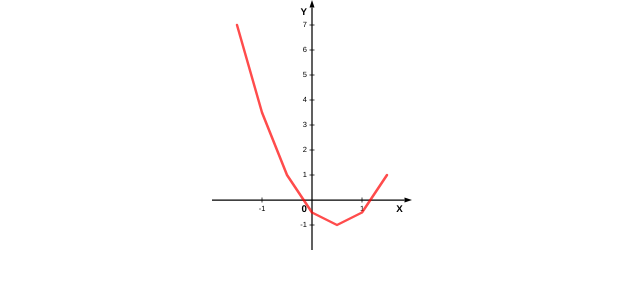
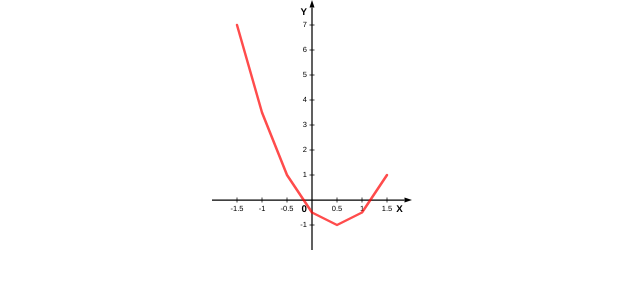
Before and after one commit to blr-Oliver/group_27.08, a plain HTML site: page projects/AngularSVG/index.html in a window 1280 px wide. Shown: the full height of the page, 328-968 px from the left. Drawn offline with nearby package versions, Linux system fonts and the light colour scheme.

Commit message:
Update linear-graph.html

```diff
--- a/projects/AngularSVG/linear-graph.html
+++ b/projects/AngularSVG/linear-graph.html
@@ -3,7 +3,7 @@
     <line class="axis" ng-attr-x1="{{graph.viewBox.x}}" y1="0" ng-attr-x2="{{graph.viewBox.maxX-3}}" y2="0"/>
     <path class="arrow" ng-attr-d="M{{graph.viewBox.maxX-3}}-1l3 1-3 1z" />
     <text class="plot-mark major" ng-attr-x="{{graph.viewBox.maxX-5}}" y="2" text-anchor="middle" dominant-baseline="hanging">X</text>
-    <g class="tick-group" ng-repeat="tick in graph.ticksX" ng-init="point=graph.computePoint(tick, 0)">
+    <g class="tick-group" ng-repeat="tick in graph.rangeX|ticks: graph.unit.x" ng-init="point=graph.computePoint(tick, 0)">
       <line class="tick" ng-attr-x1="{{point.x}}" y1="-1" ng-attr-x2="{{point.x}}" y2="1" />
       <text class="plot-mark" ng-attr-x="{{point.x}}" y="2" text-anchor="middle" dominant-baseline="hanging" ng-bind="tick"></text>
     </g>
@@ -12,7 +12,7 @@
     <line class="axis"  x1="0" ng-attr-y1="{{graph.viewBox.y+3}}" x2="0" ng-attr-y2="{{graph.viewBox.maxY}}"/>
     <path class="arrow" ng-attr-d="M-1 {{graph.viewBox.y+3}}l1-3 1 3z" />
     <text class="plot-mark major" x="-2" ng-attr-y="{{graph.viewBox.y+5}}" text-anchor="end" dominant-baseline="middle">Y</text>
-    <g class="tick-group" ng-repeat="tick in graph.ticksY" ng-init="point=graph.computePoint(0, tick)">
+    <g class="tick-group" ng-repeat="tick in graph.rangeY|ticks: graph.unit.y" ng-init="point=graph.computePoint(0, tick)">
       <line class="tick" x1="-1" ng-attr-y1="{{point.y}}" x2="1" ng-attr-y2="{{point.y}}" />
       <text class="plot-mark" x="-2" ng-attr-y="{{point.y}}" text-anchor="end" dominant-baseline="middle" ng-bind="tick"></text>
     </g>
```
